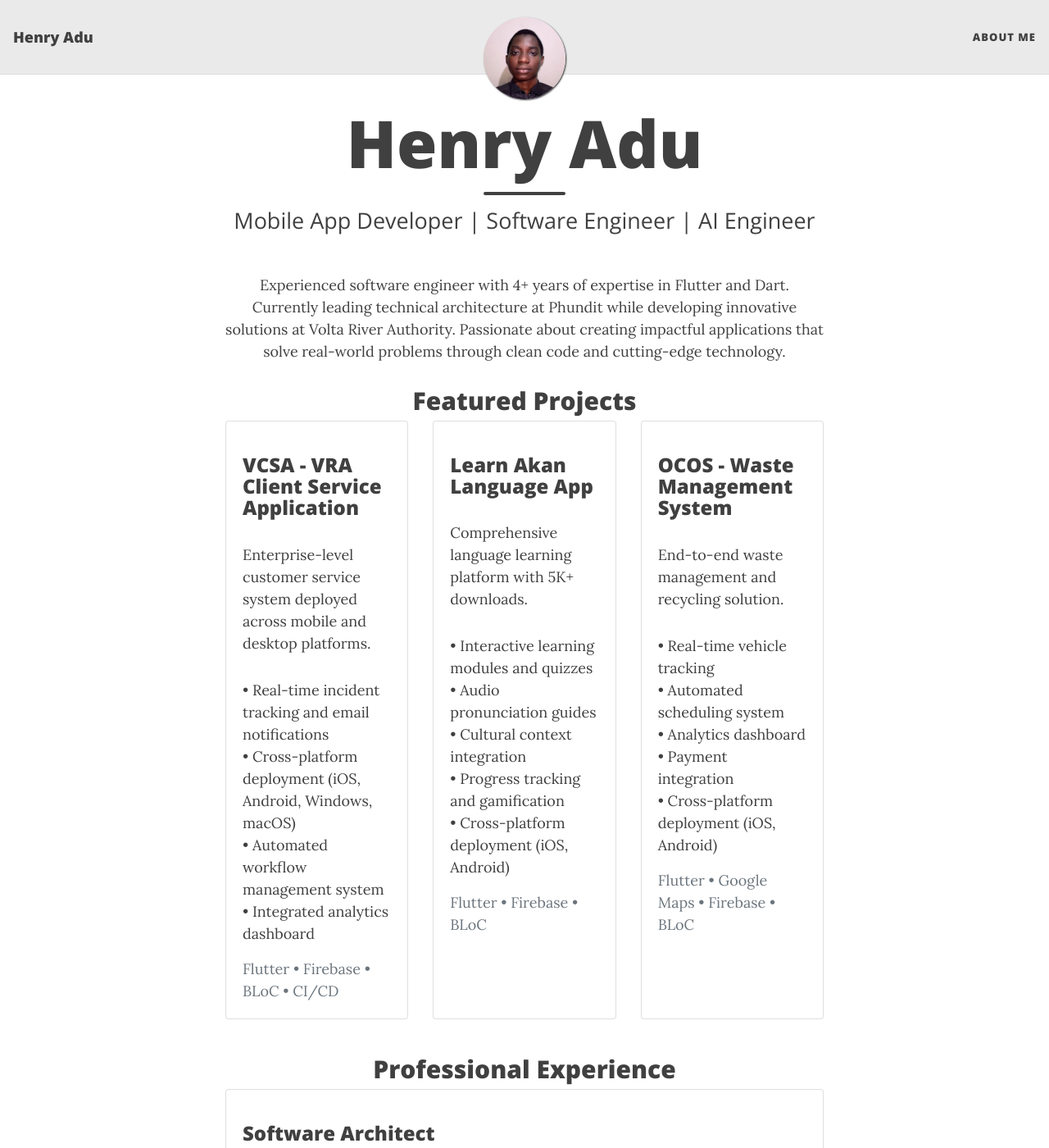
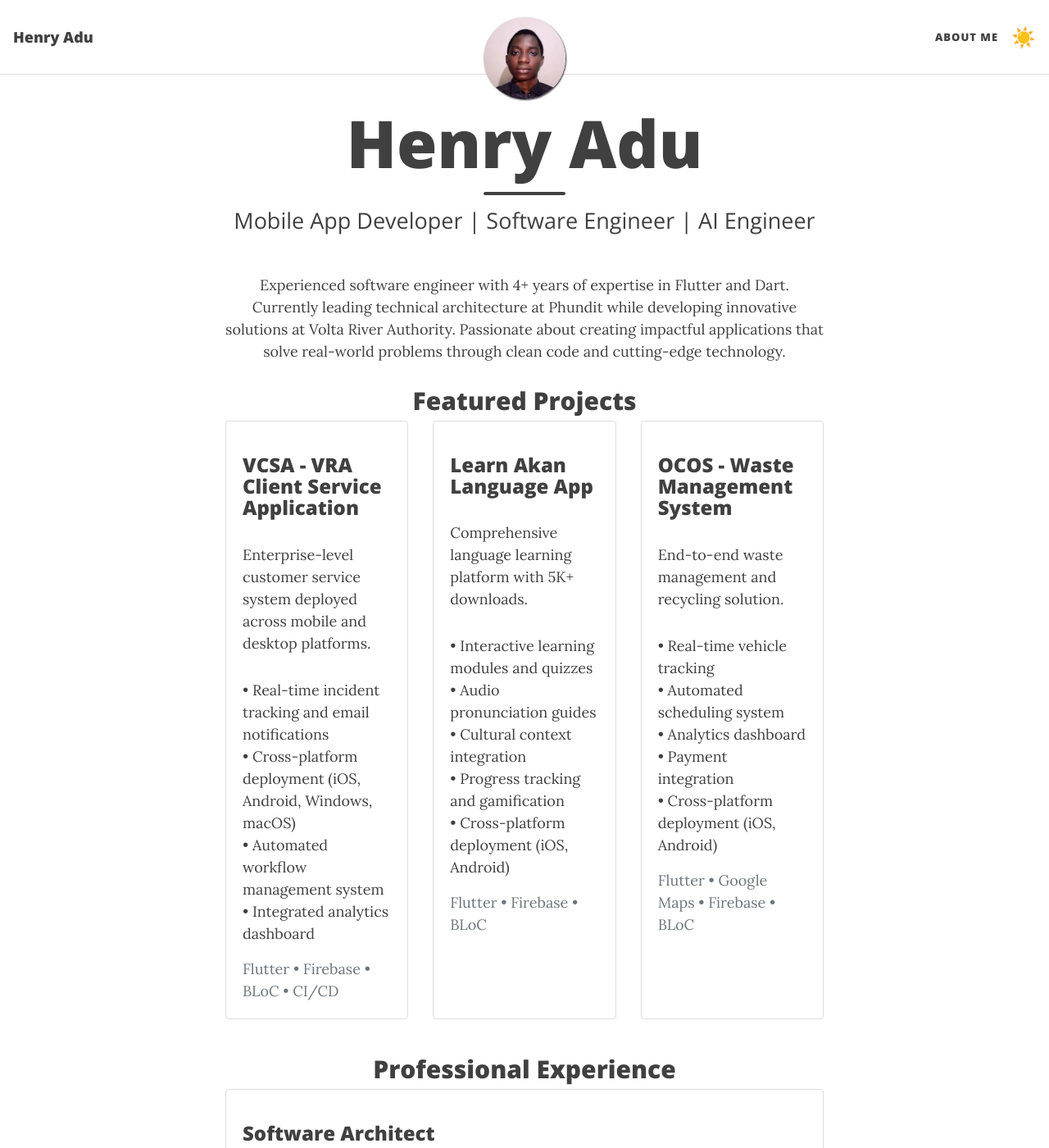
Before and after one commit to Nana-Kwame-bot/Nana-Kwame-bot.github.io, a Jekyll site: the page built from index.html, in a window 1280 px wide and 1400 px high. Shown: the whole window at 82% size. Built offline with Jekyll 4.4.1, drawn with Linux system fonts in a browser that asks for light colours; the list of posts is cut into pages by our own code.

Commit message:
Add dark/light mode toggle and theme persistence

```diff
--- a/_includes/nav.html
+++ b/_includes/nav.html
@@ -33,6 +33,8 @@
     </ul>
   </div>
 
+  <div class="dark-light-toggle" id="dark-light-toggle">☀️</div>
+
   {% if site.navbar-extra %}
     {% for file in site.navbar-extra %}
       {% include {{ file }} %}
--- a/assets/css/beautifuljekyll.css
+++ b/assets/css/beautifuljekyll.css
@@ -1119,3 +1119,103 @@
     display: inline-block;
   }
 }
+
+/* Base theme variables */
+:root {
+  --page-col: #ffffff;
+  --text-col: #404040;
+  --link-col: #1a73e8;
+  --hover-col: #185abc;
+  --navbar-col: #ffffff;
+  --navbar-text-col: #404040;
+  --navbar-border-col: #dddddd;
+  --footer-col: #ffffff;
+  --footer-text-col: #404040;
+  --footer-link-col: #1a73e8;
+  --footer-hover-col: #185abc;
+  --card-bg: #ffffff;
+  --card-border: #dddddd;
+}
+
+/* Dark theme */
+body.dark-mode {
+  --page-col: #121212;
+  --text-col: #e0e0e0;
+  --link-col: #bb86fc;
+  --hover-col: #3700b3;
+  --navbar-col: #1f1f1f;
+  --navbar-text-col: #e0e0e0;
+  --navbar-border-col: #333333;
+  --footer-col: #1f1f1f;
+  --footer-text-col: #e0e0e0;
+  --footer-link-col: #bb86fc;
+  --footer-hover-col: #3700b3;
+  --card-bg: #1f1f1f;
+  --card-border: #333333;
+}
+
+/* Light theme */
+body.light-mode {
+  --page-col: #ffffff;
+  --text-col: #404040;
+  --link-col: #1a73e8;
+  --hover-col: #185abc;
+  --navbar-col: #ffffff;
+  --navbar-text-col: #404040;
+  --navbar-border-col: #dddddd;
+  --footer-col: #ffffff;
+  --footer-text-col: #404040;
+  --footer-link-col: #1a73e8;
+  --footer-hover-col: #185abc;
+  --card-bg: #ffffff;
+  --card-border: #dddddd;
+}
+
+/* Apply theme to elements */
+body {
+  background-color: var(--page-col);
+  color: var(--text-col);
+}
+
+.card {
+  background-color: var(--card-bg);
+  border-color: var(--card-border);
+  color: var(--text-col);
+}
+
+.page-description,
+.card-text,
+.text-muted,
+p,
+li {
+  color: var(--text-col);
+}
+
+a {
+  color: var(--link-col);
+}
+
+a:hover {
+  color: var(--hover-col);
+}
+
+.navbar {
+  background-color: var(--navbar-col);
+  border-color: var(--navbar-border-col);
+}
+
+.navbar-light .navbar-nav .nav-link {
+  color: var(--navbar-text-col);
+}
+
+footer {
+  background-color: var(--footer-col);
+  color: var(--footer-text-col);
+}
+
+/* Dark light mode toggle switch */
+.dark-light-toggle {
+  cursor: pointer;
+  font-size: 1.5rem;
+  margin-left: 1rem;
+}
--- a/assets/js/beautifuljekyll.js
+++ b/assets/js/beautifuljekyll.js
@@ -1,18 +1,20 @@
 let BeautifulJekyllJS = {
+  bigImgEl: null,
+  numImgs: null,
 
-  bigImgEl : null,
-  numImgs : null,
+  init: function () {
+    // Initialize theme immediately
+    BeautifulJekyllJS.initTheme();
 
-  init : function() {
     setTimeout(BeautifulJekyllJS.initNavbar, 10);
 
     // Shorten the navbar after scrolling a little bit down
-    $(window).scroll(function() {
-        if ($(".navbar").offset().top > 50) {
-            $(".navbar").addClass("top-nav-short");
-        } else {
-            $(".navbar").removeClass("top-nav-short");
-        }
+    $(window).scroll(function () {
+      if ($(".navbar").offset().top > 50) {
+        $(".navbar").addClass("top-nav-short");
+      } else {
+        $(".navbar").removeClass("top-nav-short");
+      }
     });
 
     // On mobile, hide the avatar when expanding the navbar menu
@@ -25,11 +27,53 @@
 
     // show the big header image
     BeautifulJekyllJS.initImgs();
+
+    // Add event listener for dark light mode toggle switch
+    const toggleButton = document.getElementById('dark-light-toggle');
+    if (toggleButton) {
+      toggleButton.addEventListener('click', BeautifulJekyllJS.toggleDarkLightMode);
+    }
   },
 
-  initNavbar : function() {
+  initTheme: function () {
+    const savedTheme = localStorage.getItem('theme-preference') || 'dark'; // Changed default to 'dark'
+    const body = document.body;
+    const toggleButton = document.getElementById('dark-light-toggle');
+
+    // Apply the saved theme
+    body.classList.add(savedTheme + '-mode');
+
+    // Update toggle button if it exists
+    if (toggleButton) {
+      toggleButton.textContent = savedTheme === 'dark' ? '☀️' : '🌙';
+    }
+  },
+
+  toggleDarkLightMode: function () {
+    const body = document.body;
+    const currentMode = body.classList.contains('dark-mode') ? 'dark' : 'light';
+    const newMode = currentMode === 'dark' ? 'light' : 'dark';
+
+    // Update classes
+    body.classList.remove(currentMode + '-mode');
+    body.classList.add(newMode + '-mode');
+
+    // Update toggle button
+    const toggleButton = document.getElementById('dark-light-toggle');
+    if (toggleButton) {
+      toggleButton.textContent = newMode === 'dark' ? '🌙' : '☀️';
+    }
+
+    // Store preference
+    localStorage.setItem('theme-preference', newMode);
+
+    // Re-initialize navbar to update its appearance
+    BeautifulJekyllJS.initNavbar();
+  },
+
+  initNavbar: function () {
     // Set the navbar-dark/light class based on its background color
-    const rgb = $('.navbar').css("background-color").replace(/[^\d,]/g,'').split(",");
+    const rgb = $('.navbar').css("background-color").replace(/[^\d,]/g, '').split(",");
     const brightness = Math.round(( // http://www.w3.org/TR/AERT#color-contrast
       parseInt(rgb[0]) * 299 +
       parseInt(rgb[1]) * 587 +
@@ -42,13 +86,12 @@
     }
   },
 
-  initImgs : function() {
+  initImgs: function () {
     // If the page was large images to randomly select from, choose an image
     if ($("#header-big-imgs").length > 0) {
       BeautifulJekyllJS.bigImgEl = $("#header-big-imgs");
       BeautifulJekyllJS.numImgs = BeautifulJekyllJS.bigImgEl.attr("data-num-img");
 
-      // 2fc73a3a967e97599c9763d05e564189
       // set an initial image
       const imgInfo = BeautifulJekyllJS.getImgInfo();
       const src = imgInfo.src;
@@ -56,7 +99,7 @@
       BeautifulJekyllJS.setImg(src, desc);
 
       // For better UX, prefetch the next image so that it will already be loaded when we want to show it
-      const getNextImg = function() {
+      const getNextImg = function () {
         const imgInfo = BeautifulJekyllJS.getImgInfo();
         const src = imgInfo.src;
         const desc = imgInfo.desc;
@@ -65,19 +108,17 @@
         prefetchImg.src = src;
         // if I want to do something once the image is ready: `prefetchImg.onload = function(){}`
 
-        setTimeout(function(){
+        setTimeout(function () {
           const img = $("<div></div>").addClass("big-img-transition").css("background-image", 'url(' + src + ')');
           $(".intro-header.big-img").prepend(img);
-          setTimeout(function(){ img.css("opacity", "1"); }, 50);
+          setTimeout(function () { img.css("opacity", "1"); }, 50);
 
           // after the animation of fading in the new image is done, prefetch the next one
-          //img.one("transitioned webkitTransitionEnd oTransitionEnd MSTransitionEnd", function(){
-          setTimeout(function() {
+          setTimeout(function () {
             BeautifulJekyllJS.setImg(src, desc);
             img.remove();
             getNextImg();
           }, 1000);
-          //});
         }, 6000);
       };
 
@@ -88,18 +129,18 @@
     }
   },
 
-  getImgInfo : function() {
+  getImgInfo: function () {
     const randNum = Math.floor((Math.random() * BeautifulJekyllJS.numImgs) + 1);
     const src = BeautifulJekyllJS.bigImgEl.attr("data-img-src-" + randNum);
     const desc = BeautifulJekyllJS.bigImgEl.attr("data-img-desc-" + randNum);
 
     return {
-      src : src,
-      desc : desc
+      src: src,
+      desc: desc
     }
   },
 
-  setImg : function(src, desc) {
+  setImg: function (src, desc) {
     $(".intro-header.big-img").css("background-image", 'url(' + src + ')');
     if (typeof desc !== typeof undefined && desc !== false) {
       $(".img-desc").text(desc).show();
@@ -109,6 +150,11 @@
   }
 };
 
-// 2fc73a3a967e97599c9763d05e564189
+// Initialize on DOM content loaded
+document.addEventListener('DOMContentLoaded', BeautifulJekyllJS.init);
 
-document.addEventListener('DOMContentLoaded', BeautifulJekyllJS.init);
+// Initialize theme as soon as possible to prevent flash of wrong theme
+(function () {
+  const savedTheme = localStorage.getItem('theme-preference') || 'light';
+  document.body.classList.add(savedTheme + '-mode');
+})();
```
Also changed, not shown: _layouts/default.html (+9 -0 lines).
